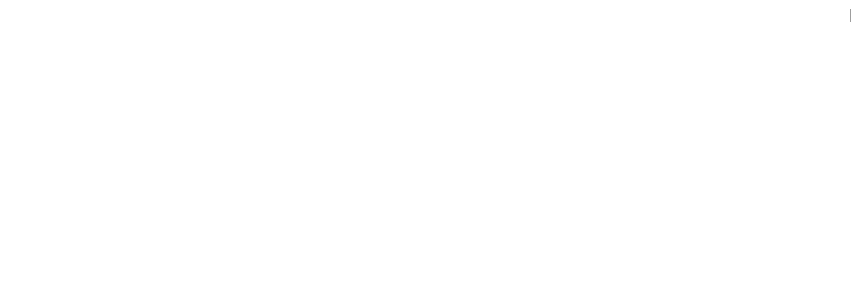
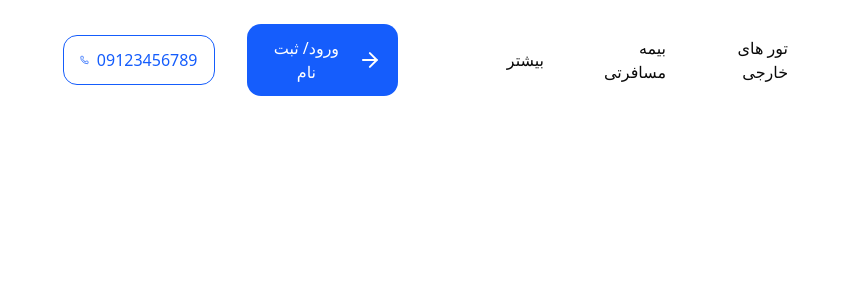
Before and after one commit to amindehnavi2005/tripjet, a Next.js app: page / in a window 1280 px wide. Shown: the top 300 px of the page, without its empty margins (429-1280 px from the left). Built offline with nearby package versions, Linux system fonts and the light colour scheme.

Commit message:
➕feat(Header): add new component in layout

```diff
--- a/src/app/page.jsx
+++ b/src/app/page.jsx
@@ -1,9 +1,13 @@
 //* React | Next Imports
 import React from 'react'
+//* Component Imports
+import { Header } from '@/components/layout/common/Header'
 
 const page = () => {
   return (
-    <div>page</div>
+    <div>
+      <Header />
+    </div>
   )
 }
 
--- /dev/null
+++ b/src/components/layout/common/Header.jsx
@@ -0,0 +1,29 @@
+//* React | Next Imports
+import React from 'react'
+import Image from 'next/image'
+//* Package Imports
+import { ArrowRight, Phone } from 'lucide-react'
+
+export const Header = () => {
+    return (
+        <div className='md:px-28 py-6 px-6 flex justify-between gap-14 items-center'>
+            <Image src={"/images/Logo.png"} height={43} width={153} alt='تریپ جت' />
+            <div className='grid grid-cols-4 gap-8 items-center'>
+                <p>تور های داخلی</p>
+                <p>تور های خارجی</p>
+                <p>بیمه مسافرتی</p>
+                <p>بیشتر</p>
+            </div>
+            <div className='grid grid-cols-2 gap-8 items-center'>
+                <button className='bg-blue-600 rounded-xl py-3 px-4 text-white flex gap-2 items-center'>
+                    <ArrowRight />
+                    <p>ورود/ ثبت نام</p>
+                </button>
+                <button className='rounded-xl py-3 px-4 border border-blue-600 text-blue-600 flex gap-2 items-center'>
+                    <p>09123456789</p>
+                    <Phone className='text-blue-600' />
+                </button>
+            </div>
+        </div>
+    )
+}
```
